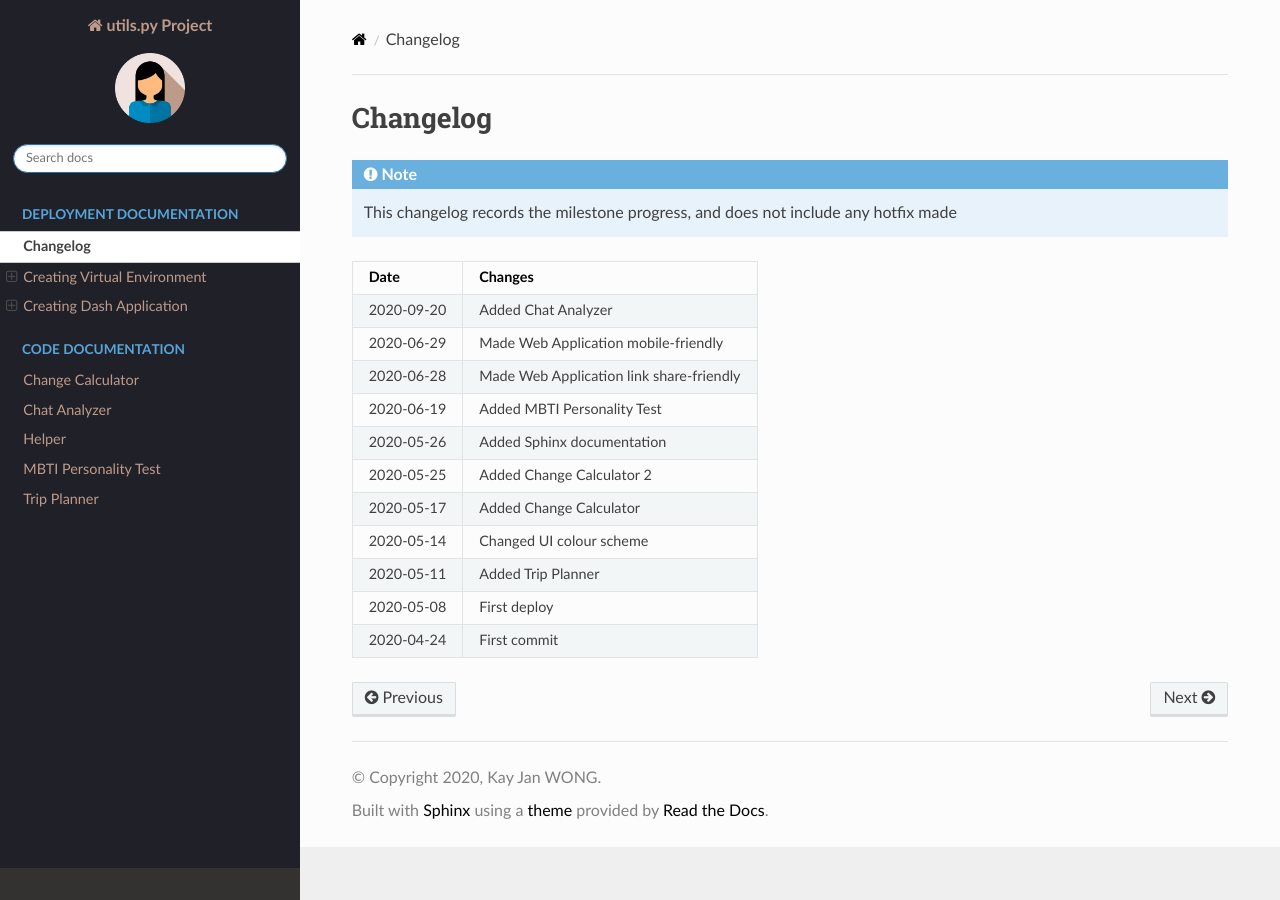
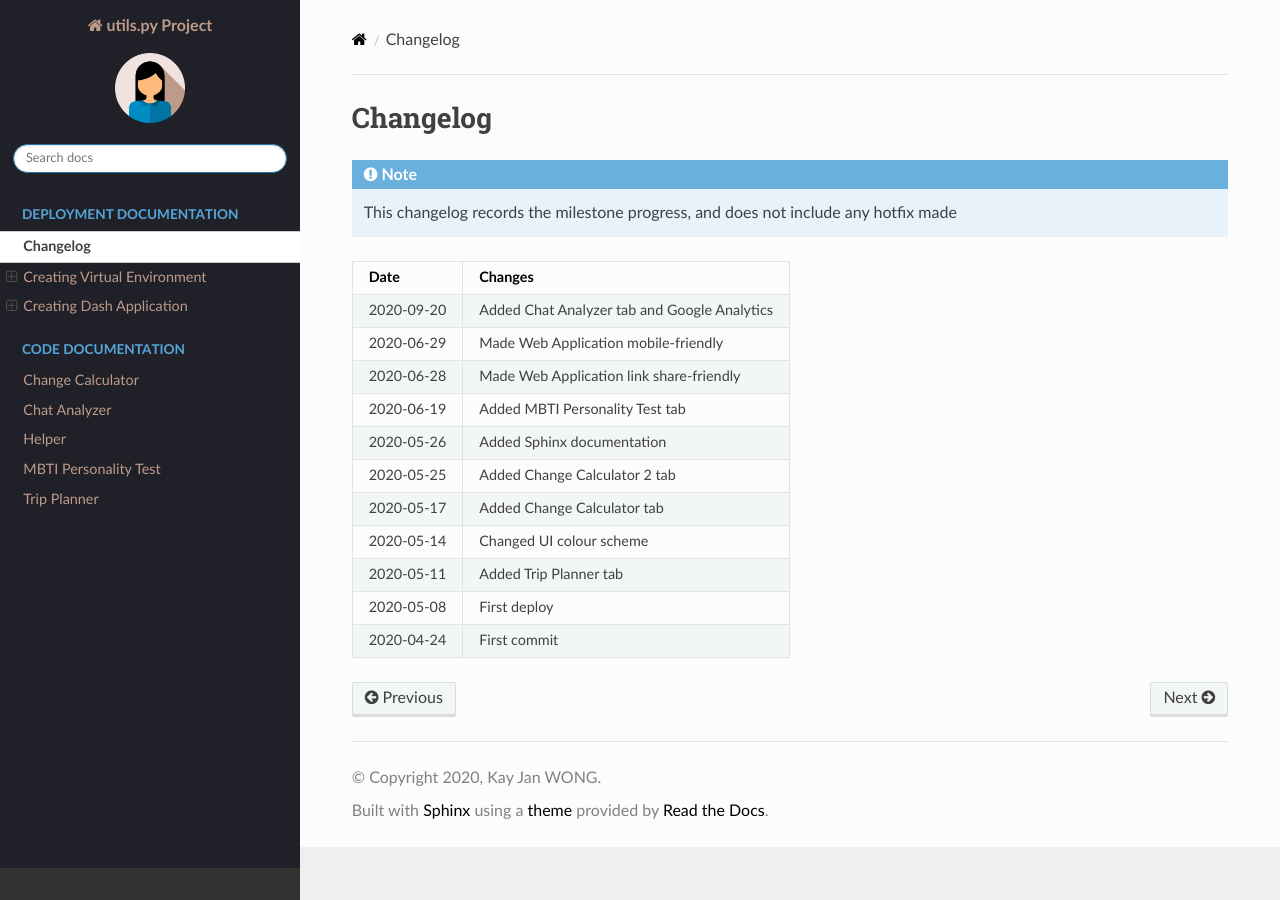
Before and after one commit to kayjanw/test-app, a Sphinx documentation site: the page built from docs/source/deploy/changelog.rst, in a window 1280 px wide. Built offline with Sphinx 7.4.7 and the Read the Docs theme 2.0.0, drawn with Linux system fonts in a browser that asks for light colours.

Commit message:
Edit changelog

```diff
--- a/docs/source/deploy/changelog.rst
+++ b/docs/source/deploy/changelog.rst
@@ -4,18 +4,18 @@ Changelog
 
 .. note::  This changelog records the milestone progress, and does not include any hotfix made
 
-========== ===========================================
+========== ==============================================
 Date       Changes
-========== ===========================================
-2020-09-20 Added Chat Analyzer
+========== ==============================================
+2020-09-20 Added Chat Analyzer tab and Google Analytics
 2020-06-29 Made Web Application mobile-friendly
 2020-06-28 Made Web Application link share-friendly
-2020-06-19 Added MBTI Personality Test
+2020-06-19 Added MBTI Personality Test tab
 2020-05-26 Added Sphinx documentation
-2020-05-25 Added Change Calculator 2
-2020-05-17 Added Change Calculator
+2020-05-25 Added Change Calculator 2 tab
+2020-05-17 Added Change Calculator tab
 2020-05-14 Changed UI colour scheme
-2020-05-11 Added Trip Planner
+2020-05-11 Added Trip Planner tab
 2020-05-08 First deploy
 2020-04-24 First commit
-========== ===========================================
+========== ==============================================
```
